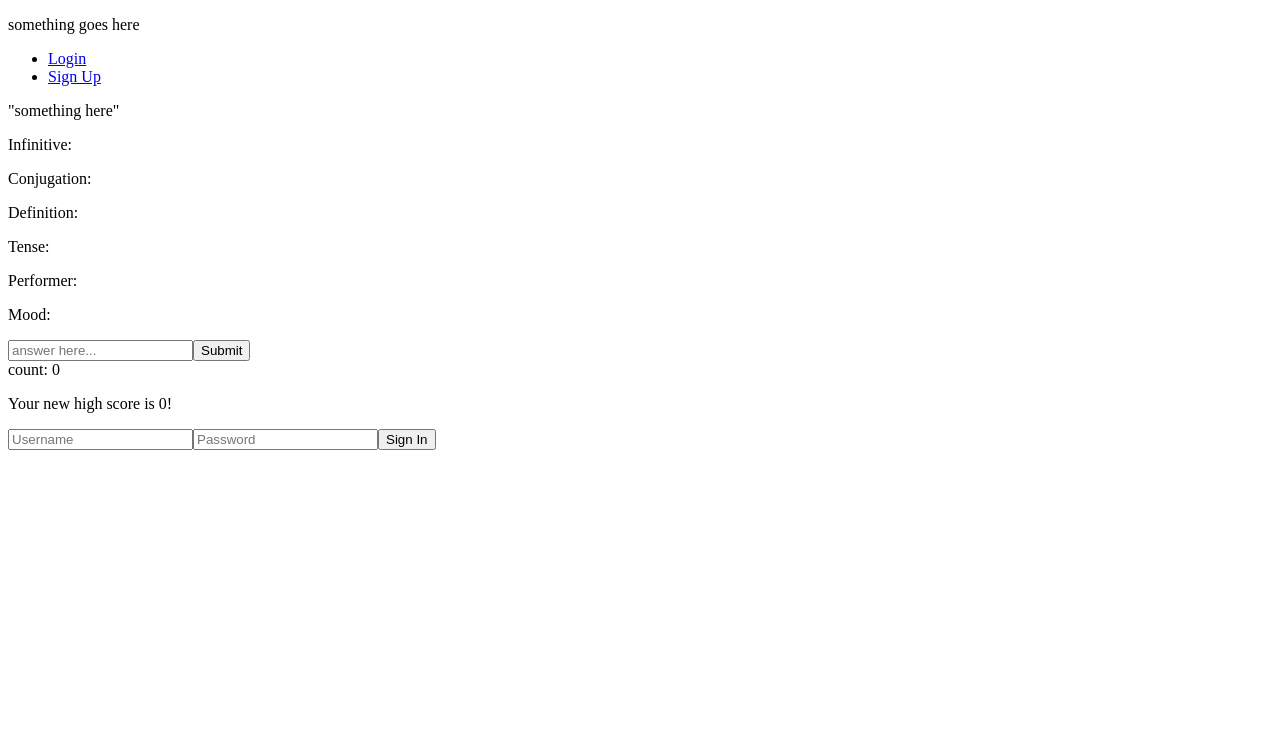
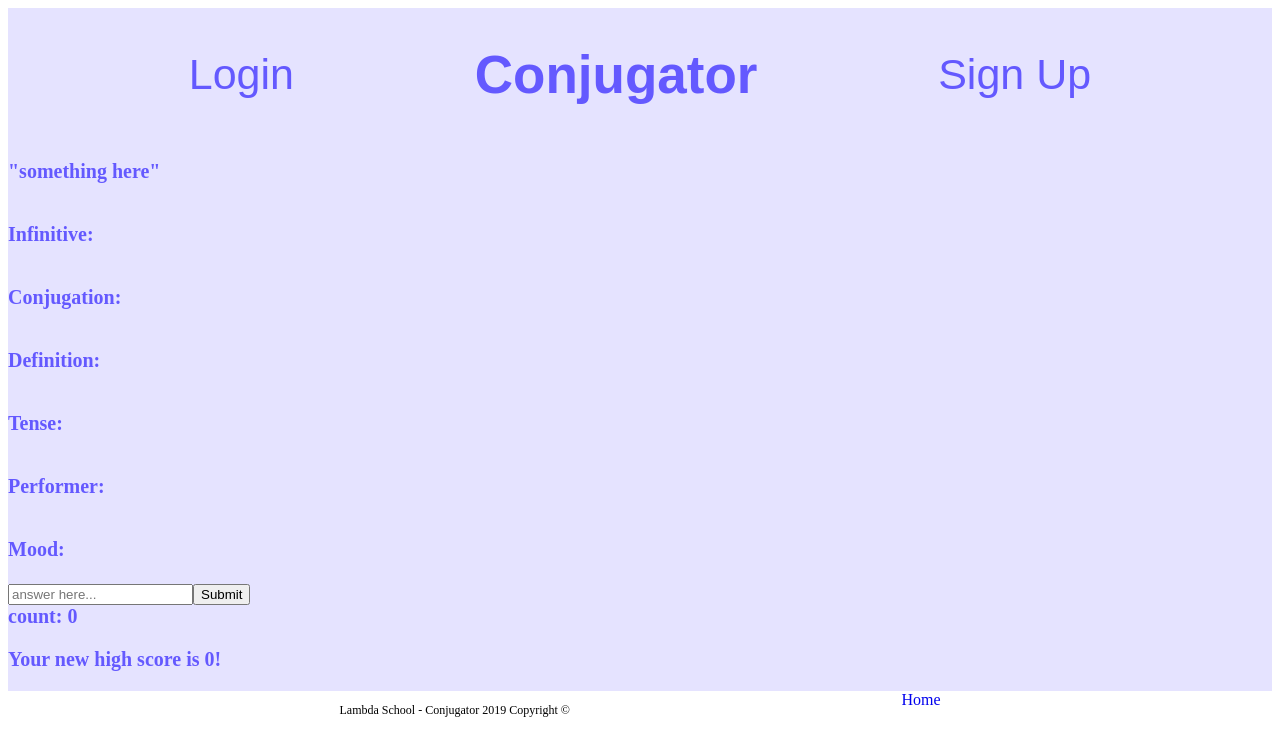
Before and after one commit to Conjugator-bw/conj-FE, a React (Create React App) app in the folder campeon-conjugator/: page /login in a window 1280 px wide. Shown: the top 756 px of the page. Built offline with nearby package versions, Linux system fonts and the light colour scheme; no server answers.

Commit message:
Some stylings added. Login and Sign up pops up
Co-authored-by: Leo-Torres <leo.htor@gmail.com>
Co-authored-by: Brian-Moir <brianmoir80@gmail.com>
Co-authored-by: Christian-Auld <christian.martin.auld@gmail.com>

```diff
--- a/campeon-conjugator/src/App.js
+++ b/campeon-conjugator/src/App.js
@@ -2,45 +2,43 @@ import React, { useState, useEffect } from 'react';
 import axios from 'axios';
 import { BrowserRouter as Router, Route, Switch, Link } from 'react-router-dom';
 
-
-import Verbo from './components/verbo/verbo.js'
-import SignUp from './components/sign-up/sign-up.js'
-import Login from './components/login/login.js'
-import PrivateRoute from './components/private-route/privateRoute.js'
-
-const App = () => {
+import Footer from './components/verbo/footer';
+import Navbar from './components/navbar.js';
+import Verbo from './components/verbo/verbo.js';
+import SignUp from './components/sign-up/sign-up.js';
+import Login from './components/login/login.js';
+import PrivateRoute from './components/private-route/privateRoute.js';
+import LoginModal from "./components/modal/loginmodal.js";
+import useModal from "./components/modal/useModal.js";
+import styled from 'styled-components';
 
 
 
 
 
+const App = () => {
 
 
     return (
         <Router>
+
            <div>
-               <p>something goes here</p>
-                <ul>
-                    <li>
-                        <Link to="/login">Login</Link>
-                    </li>
-                    <li>
-                        <Link to="/sign-up">Sign Up</Link>
-                    </li>
+                <Navbar />
+
+                <Verbo />
 
 
-                </ul>
-
-              <Verbo />
 
            </div>
 
            <Switch>
                <PrivateRoute exact path="/protected" component={Verbo} />
-               <Route path="/sign-up" component={SignUp} />
-               <Route path="/login" component={Login} />
-               <Route component={Login} />
+               <Route exact path="/" component={Verbo}/>
+               {/* <Route path="/sign-up" component={SignUp} />
+               <Route path="/login" component={Login} /> */}
+               {/* <Route component={Login} /> */}
            </Switch>
+           <Footer />
         </Router>
        )
 }
--- a/campeon-conjugator/src/components/login/login.js
+++ b/campeon-conjugator/src/components/login/login.js
@@ -1,6 +1,8 @@
 import React from 'react';
+import LoginModal from "../modal/loginmodal.js";
 
-import { axiosWithAuth } from '../authentication/axiosWithAuth.js'
+
+import { axiosWithAuth } from '../authentication/axiosWithAuth.js';
 
 class Login extends React.Component {
     state = {
--- /dev/null
+++ b/campeon-conjugator/src/components/modal/loginmodal.js
@@ -0,0 +1,18 @@
+import React from 'react';
+import ReactDom from 'react-dom';
+import Login from '../login/login.js';
+// import UseModal from '../modal/useModal.js';
+
+
+const LoginModal = ({ isShowing, hide }) => isShowing ? ReactDom.createPortal(
+    <>
+        <div>
+            <button type="button" data-dismiss="modal" aria-label="Close" onClick={hide}>Login</button>
+            <div>
+                <Login />
+           </div>
+        </div>
+    </>, document.body
+) : null;
+
+export default LoginModal;
--- /dev/null
+++ b/campeon-conjugator/src/components/modal/signUpModal.js
@@ -0,0 +1,18 @@
+import React from 'react';
+import ReactDom from 'react-dom';
+import SignUp from '../sign-up/sign-up.js';
+// import UseModal from '../modal/useModal.js';
+
+
+const SignUpModal = ({ isShowing, hide }) => isShowing ? ReactDom.createPortal(
+    <>
+        <div>
+            <button type="button" data-dismiss="modal" aria-label="Close" onClick={hide}>Login</button>
+            <div>
+                <SignUp />
+           </div>
+        </div>
+    </>, document.body
+) : null;
+
+export default SignUpModal;
--- /dev/null
+++ b/campeon-conjugator/src/components/modal/useModal.js
@@ -0,0 +1,16 @@
+import { useState } from 'react';
+
+const UseModal = () => {
+  const [isShowing, setIsShowing] = useState(false);
+
+  function toggle() {
+    setIsShowing(!isShowing);
+  }
+
+  return {
+    isShowing,
+    toggle,
+  }
+};
+
+export default UseModal;
--- /dev/null
+++ b/campeon-conjugator/src/components/modal/useModalSignUp.js
@@ -0,0 +1,16 @@
+import { useState } from 'react';
+
+const UseModalSignUp = () => {
+  const [isShowingSignUp, setIsShowingSignUp] = useState(false);
+
+  function toggleSignUp() {
+    setIsShowingSignUp(!isShowingSignUp);
+  }
+
+  return {
+    isShowingSignUp,
+    toggleSignUp,
+  }
+};
+
+export default UseModalSignUp;
--- /dev/null
+++ b/campeon-conjugator/src/components/navbar.js
@@ -0,0 +1,61 @@
+import React from 'react';
+import styled from 'styled-components';
+import { Link } from 'react-router-dom';
+import LoginModal from "./modal/loginmodal.js";
+import useModal from "./modal/useModal";
+import useModalSignUp from "./modal/useModalSignUp.js";
+import SignUpModal from "./modal/signUpModal";
+
+
+
+const Wrapper = styled.div`
+  display: flex;
+  justify-content: space-evenly;
+  flex-direction: flex-wrap;
+  background-color: #e5e3ff;
+  font-family: 'SegoeUIEmoji', sans-serif;
+  align-items: center;
+  color: #6459ff;
+
+
+  h1 {
+    font-size: 53px;
+    text-align: center;
+  }
+
+  .link {
+    font-size: 43px;
+    text-decoration: none;
+    color: #6459ff;
+  }
+`
+//#e5e3ff background color here
+const Navbar = () => {
+
+    const {isShowing, toggle} = useModal()
+    const {isShowingSignUp, toggleSignUp} = useModalSignUp()
+
+  return (
+    <Wrapper>
+        <div>
+            <Link onClick={toggle} class='link' to='/login'>Login</Link>
+            <LoginModal
+                isShowing={isShowing}
+                hide={toggle}
+            />
+        </div>
+        <h1>Conjugator</h1>
+        <div>
+            <Link onClick={toggleSignUp} class='link' to='/sign-up'>Sign Up</Link>
+            <SignUpModal
+                isShowing={isShowingSignUp}
+                hide={toggleSignUp}
+            />
+        </div>
+
+       {/* <Link class='link' to='/login'>Login</Link> */}
+    </Wrapper>
+  )
+}
+
+export default Navbar;
--- /dev/null
+++ b/campeon-conjugator/src/components/verbo/footer.js
@@ -0,0 +1,34 @@
+import React from 'react';
+import styled from 'styled-components';
+import { Link } from 'react-router-dom';
+
+const Wrapper = styled.div `
+    display: flex;
+    justify-content: space-evenly;
+
+    .footer-link {
+        font-size: 16px;
+        text-decoration: none;
+
+    }
+
+    .footer-text {
+        font-size: 12px;
+    }
+
+`
+
+const Footer = () => {
+    return (
+        <Wrapper>
+            <div>
+                <p class='footer-text'>Lambda School - Conjugator 2019 Copyright ©</p>
+            </div>
+            <div>
+                <Link class='footer-link' to="/">Home</Link>
+            </div>
+        </Wrapper>
+    )
+}
+
+export default Footer;
--- a/campeon-conjugator/src/components/verbo/verbo.js
+++ b/campeon-conjugator/src/components/verbo/verbo.js
@@ -1,5 +1,6 @@
 import React, { useState, useEffect } from 'react';
 import axios from 'axios';
+import styled from 'styled-components';
 
 
 
@@ -9,6 +10,18 @@ import axios from 'axios';
 //       addAccent,
 //       setValue,
 //     } = props;
+
+const Verbos = styled.div`
+    display: flex;
+    background-color: #e5e3ff;
+    flex-direction: column;
+    align-itmes: center;
+    color: #6459ff;
+    font-weight: bold;
+    font-size: 20px;
+
+
+`
 
 
 
@@ -95,7 +108,7 @@ const Verbo = (props) => {
 
 
         return (
-            <div>
+            <Verbos>
                <p>"something here"</p>
                <p>Infinitive: {inf}</p>
                <p>Conjugation: {conj.conj}</p>
@@ -123,7 +136,7 @@ const Verbo = (props) => {
                     {count > highScore ? setHighScore(count) : null }
                     <p>Your new high score is {highScore}!</p>
                 </div>
-            </div>
+            </Verbos>
         )
     }
 
```
Also changed, not shown: campeon-conjugator/package.json (+5 -2 lines), 1 other file (tests, documents, lock files or other folders).
